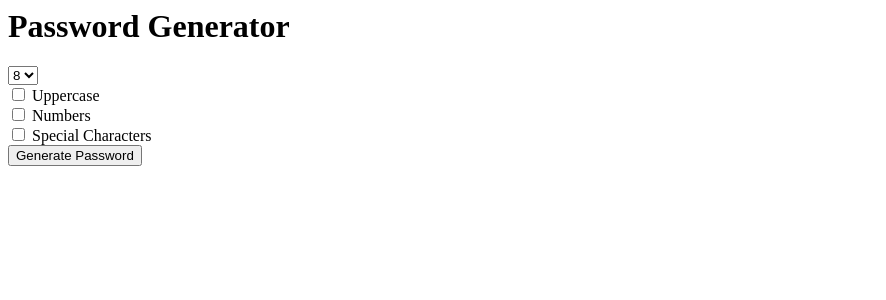
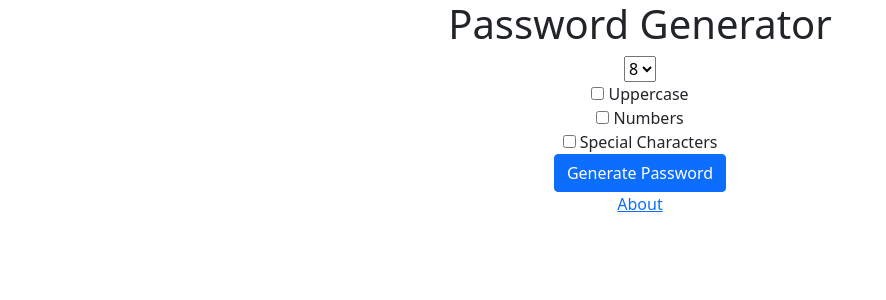
Before and after one commit to jayz79/Django-Framework-Unchained, a Django app: page / in a window 1280 px wide. Shown: the top 300 px of the page, without its empty margins (0-886 px from the left). Run offline with Django 4.2, Linux system fonts and the light colour scheme.

Commit message:
imported bootstrap, added about me page, finished creation of randomized pw

```diff
--- /dev/null
+++ b/password_generator-project/generator/templates/generator/about.html
@@ -0,0 +1,4 @@
+<h1> About Me</h1>
+
+<p>Born and raised in Central Austin, I am a TXST graduate
+that has a passion for gaming and airsoft.</p>
--- a/password_generator-project/generator/templates/generator/home.html
+++ b/password_generator-project/generator/templates/generator/home.html
@@ -1,3 +1,7 @@
+<link href="https://cdn.jsdelivr.net/npm/bootstrap@5.1.3/dist/css/bootstrap.min.css" rel="stylesheet" integrity="sha384-1BmE4kWBq78iYhFldvKuhfTAU6auU8tT94WrHftjDbrCEXSU1oBoqyl2QvZ6jIW3" crossorigin="anonymous">
+
+<div class="container text-center">
+
 <h1>Password Generator</h1>
 
 <form action="{% url 'password' %}">
@@ -20,5 +24,11 @@
     <input type="checkbox" name="special"> Special Characters
     <br>
 
-    <input type="submit" value="Generate Password">
+    <input type="submit" value="Generate Password" class="btn btn-primary">
+
+    <br>
+    <a href="{% url 'about' %}">About</a>
+    <br>
+
 </form>
+</div>
--- a/password_generator-project/generator/views.py
+++ b/password_generator-project/generator/views.py
@@ -1,9 +1,33 @@
+from cgi import test
+import re
 from django.shortcuts import render
 from django.http import HttpResponse
+import random
+
+
 # Create your views here.
 
 def home(request):
     return render(request, 'generator/home.html')
 
+def about(request):
+    return render(request, 'generator/about.html')
+
 def password(request):
-    return render(request, 'generator/password.html')
+    testpassword = ''
+
+    characters = list('abcdefghijklmnopqrstuvwxyz')
+
+    if request.GET.get('uppercase'):
+        characters.extend(list('ABCDEFGHIJKLMNOPQRSTUVWXYZ'))
+    if request.GET.get('special'):
+        characters.extend(list('!@#$%^&*()'))
+    if request.GET.get('numbers'):
+        characters.extend(list('0123456789'))
+
+    length = int(request.GET.get('length'))
+
+    for c in range(length):
+        testpassword += random.choice(characters)
+
+    return render(request, 'generator/password.html', {'password': testpassword})
--- a/password_generator-project/password_generator/urls.py
+++ b/password_generator-project/password_generator/urls.py
@@ -13,11 +13,13 @@ Including another URLconf
     1. Import the include() function: from django.urls import include, path
     2. Add a URL to urlpatterns:  path('blog/', include('blog.urls'))
 """
+from unicodedata import name
 from django.contrib import admin
 from django.urls import path
 from generator import views
 
 urlpatterns = [
-    path('', views.home),
-    path('password/', views.password, name='password')
+    path('', views.home, name='home'),
+    path('password/', views.password, name='password'),
+    path('about/', views.about, name='about'),
 ]
```
Also changed, not shown: password_generator-project/generator/templates/generator/password.html (+8 -1 lines).
